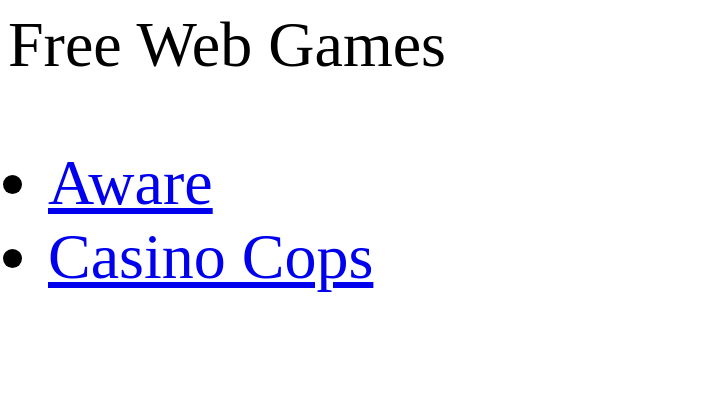
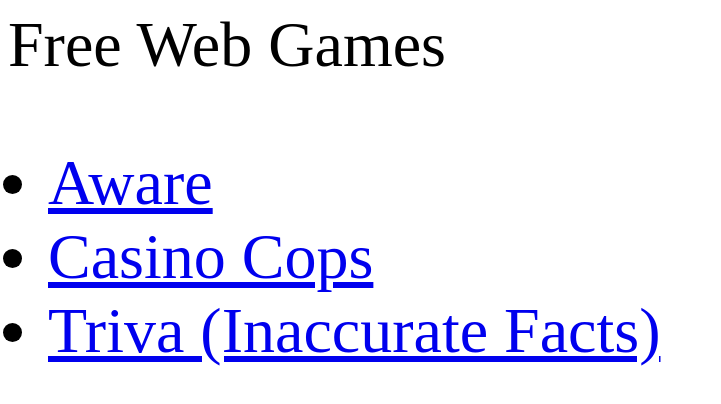
Before and after one commit to eknighton/eknighton.github.io, a plain HTML site: page index.html in a window 1280 px wide. Shown: the whole page, without its empty margins (0-721 px from the left). Drawn offline with Linux system fonts and the light colour scheme.

Commit message:
Added trivia game

```diff
--- a/index.html
+++ b/index.html
@@ -13,6 +13,7 @@ Free Web Games
 <ul>
     <li><a href="aware.html">Aware</a></li>
     <li><a href="gigaguesswho2.html">Casino Cops</a></li>
+    <li><a href="triviaIndex.html">Triva (Inaccurate Facts)</a></li>
 </ul>
 </body>
 </htmL>
```
